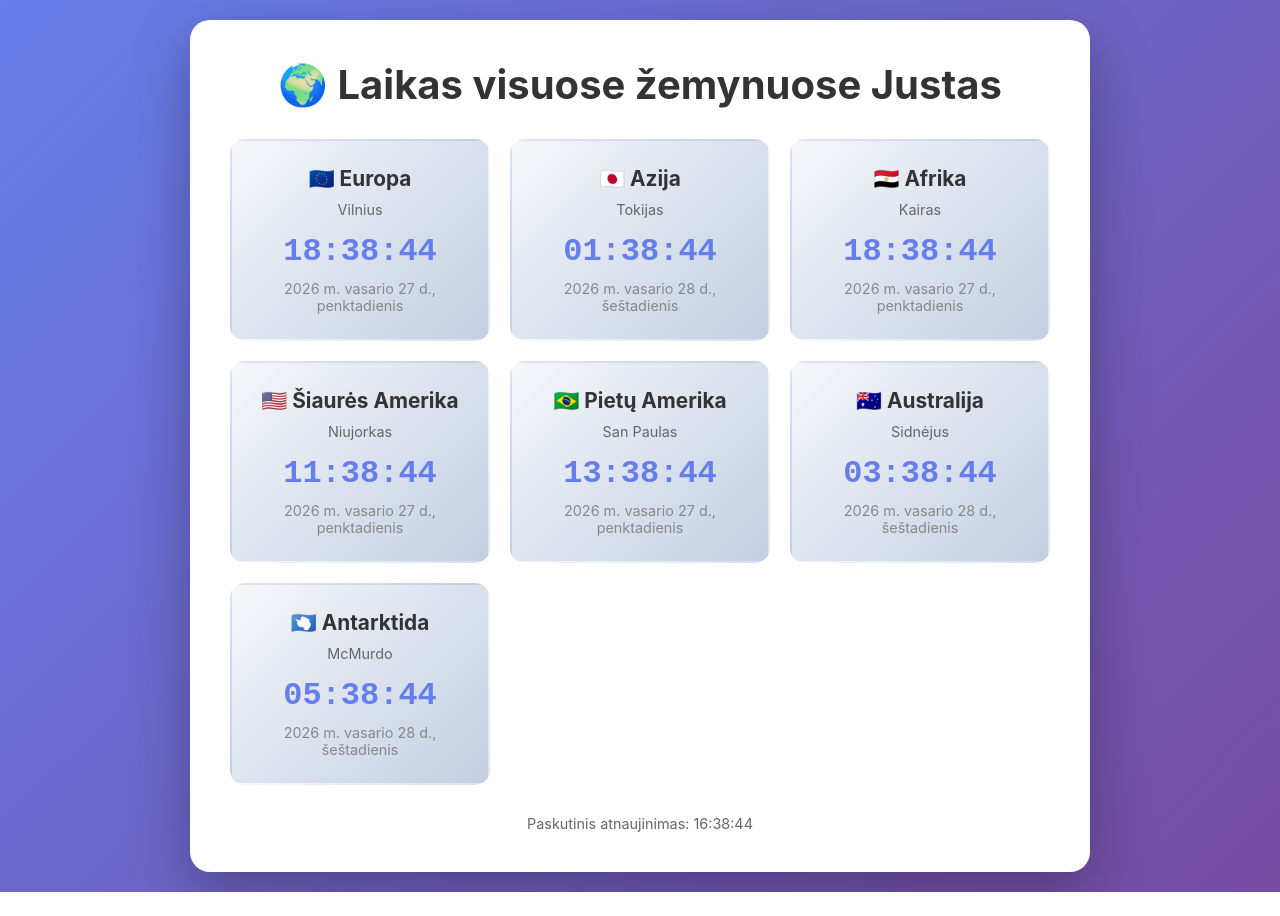
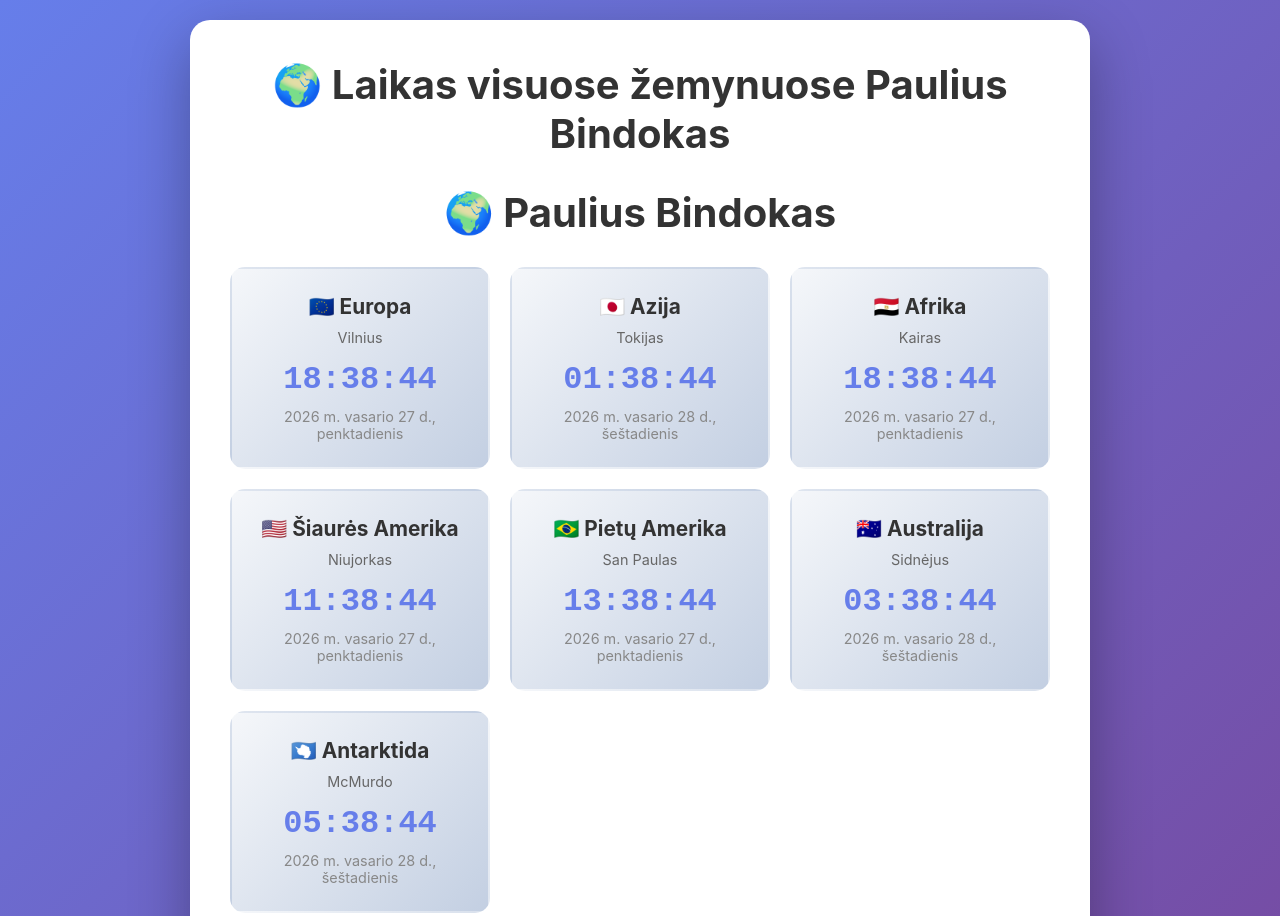
Before and after one commit to pauliusbin/test, a website: page index.html in a window 1280 px wide. Shown: the top 916 px of the page. Before the commit the page ends 892 px from the top, so only its background shows below. Drawn offline with Linux system fonts and the light colour scheme.

Commit message:
pakeista antraste

```diff
--- a/index.html
+++ b/index.html
@@ -97,7 +97,8 @@
 </head>
 <body>
     <div class="container">
-        <h1>🌍 Laikas visuose žemynuose Justas</h1>
+        <h1>🌍 Laikas visuose žemynuose Paulius Bindokas</h1>
+        <h1>🌍 Paulius Bindokas</h1>
         <div class="time-grid" id="timeGrid"></div>
         <div class="last-updated" id="lastUpdated"></div>
     </div>
```
